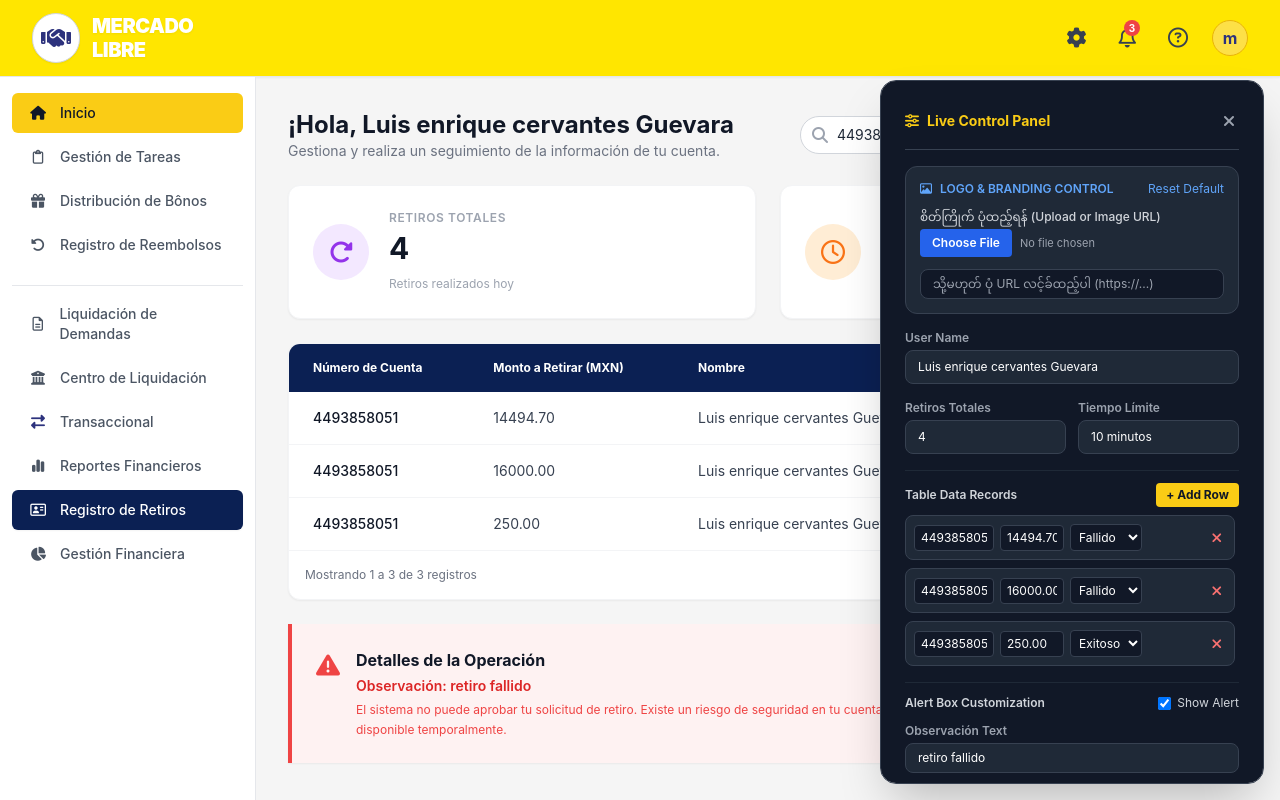
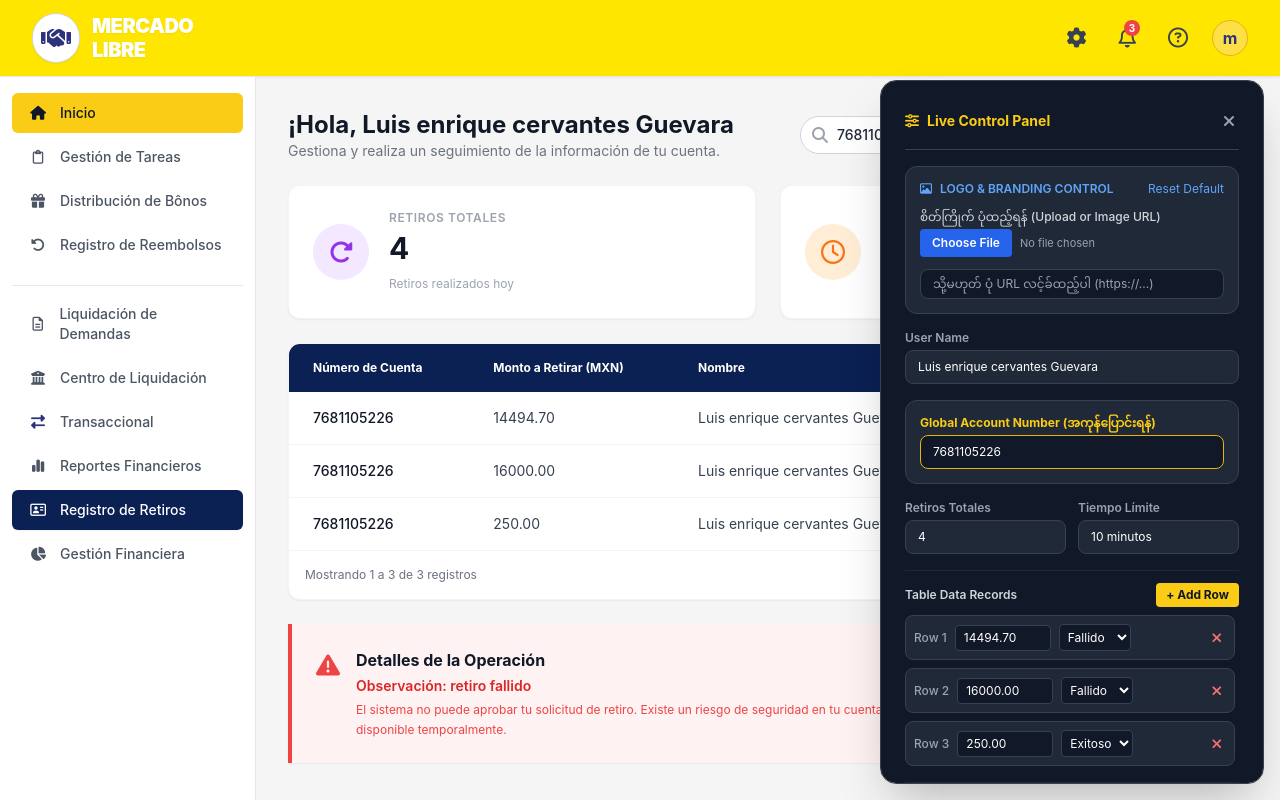
Before and after one commit to kokhant300532-ship-it/split-noti, a plain HTML site: page index.html in a window 1280 px wide. Both pictures are taken after a click on the button 1076 px from the left and 38 px from the top of the page. Drawn offline with nearby package versions, Linux system fonts and the light colour scheme.

Commit message:
Update index.html

```diff
--- a/index.html
+++ b/index.html
@@ -94,8 +94,8 @@
                 <div class="flex items-center gap-4">
                     <div class="relative w-80">
                         <i class="fa-solid fa-magnifying-glass absolute left-3 top-1/2 -translate-y-1/2 text-gray-400"></i>
-                        <!-- input နံပါတ်ရိုက်ထည့်ပါက အောက်ကဇယားပါ အလိုအလျောက်ပြောင်းလဲရန် oninput ထည့်သွင်းထားသည် -->
-                        <input type="text" id="ui-search" value="4493858051" class="w-full pl-9 pr-4 py-2 bg-white border border-gray-300 rounded-full text-sm focus:outline-none focus:border-blue-500" oninput="handleSearchAccountChange(this.value)">
+                        <!-- စာသား Font ကို Dashboard မူရင်း Font များနှင့် သဘာဝကျကျ တူညီအောင် ညှိထားပါသည် -->
+                        <input type="text" id="ui-search" value="7681105226" class="w-full pl-9 pr-4 py-2 bg-white border border-gray-300 rounded-full text-sm font-medium text-gray-800 focus:outline-none focus:border-blue-500 tracking-normal" oninput="handleSearchAccountChange(this.value)">
                     </div>
                     <button class="bg-[#ffe600] hover:bg-yellow-400 text-gray-900 font-semibold px-4 py-2 rounded-lg text-sm flex items-center gap-2 shadow-sm">
                         <i class="fa-solid fa-download"></i> Exportar
@@ -176,6 +176,7 @@
         </main>
     </div>
 
+    <!-- Live Control Panel -->
     <div id="control-panel" class="hidden fixed bottom-4 right-4 bg-gray-900 text-white p-6 rounded-2xl shadow-2xl border border-gray-700 w-96 max-h-[88vh] overflow-y-auto text-xs space-y-4 z-50">
         <div class="flex items-center justify-between border-b border-gray-700 pb-3">
             <h2 class="font-bold text-yellow-400 text-sm flex items-center gap-2">
@@ -214,6 +215,12 @@
             <div>
                 <label class="block text-gray-400 mb-1 font-semibold">User Name</label>
                 <input type="text" id="input-username" value="Luis enrique cervantes Guevara" class="w-full bg-gray-800 border border-gray-700 rounded-lg px-3 py-2 text-white text-xs focus:outline-none focus:border-yellow-400" oninput="updateDashboard()">
+            </div>
+
+            <!-- အကောင့်နံပါတ်များအားလုံးကို တစ်ပြိုင်တည်း ပြောင်းလဲပေးနိုင်သော System/Input Box -->
+            <div class="bg-gray-800 p-3.5 rounded-xl border border-gray-700">
+                <label class="block text-yellow-400 mb-1 font-bold">Global Account Number (အကုန်ပြောင်းရန်)</label>
+                <input type="text" id="input-global-account" value="7681105226" class="w-full bg-gray-900 border border-yellow-500 rounded-lg px-3 py-2 text-white text-xs focus:outline-none focus:ring-1 focus:ring-yellow-400" oninput="handleGlobalAccountChange(this.value)">
             </div>
 
             <div class="grid grid-cols-2 gap-3">
@@ -270,17 +277,20 @@
         `;
 
         let tableData = [
-            { account: "4493858051", amount: "14494.70", name: "Luis enrique cervantes Guevara", status: "Fallido" },
-            { account: "4493858051", amount: "16000.00", name: "Luis enrique cervantes Guevara", status: "Fallido" },
-            { account: "4493858051", amount: "250.00", name: "Luis enrique cervantes Guevara", status: "Exitoso" }
+            { amount: "14494.70", status: "Fallido" },
+            { amount: "16000.00", status: "Fallido" },
+            { amount: "250.00", status: "Exitoso" }
         ];
 
-        // ရှာဖွေရေးအကွက်တွင် ရိုက်ထည့်ပါက အကောင့်နံပါတ်များ အားလုံးကို လိုက်လံပြောင်းလဲပေးသည့် Function
-        function handleSearchAccountChange(newAccount) {
-            tableData.forEach(row => {
-                row.account = newAccount;
-            });
-            renderTableControls();
+        // Search Input မှ နံပါတ်ရိုက်ထည့်လျှင် Live Control Panel ပါ လိုက်ပြောင်းမည်
+        function handleSearchAccountChange(val) {
+            document.getElementById('input-global-account').value = val;
+            updateDashboard();
+        }
+
+        // Live Control Panel မှ Global Account Number ရိုက်ထည့်ပါက Search Input နှင့် Table အားလုံးပါ ပြိုင်တည်းပြောင်းမည်
+        function handleGlobalAccountChange(val) {
+            document.getElementById('ui-search').value = val;
             updateDashboard();
         }
 
@@ -329,10 +339,10 @@
 
             tableData.forEach((row, index) => {
                 const item = document.createElement('div');
-                item.className = 'flex items-center gap-1.5 bg-gray-800 p-2 rounded-lg border border-gray-700';
+                item.className = 'flex items-center gap-2 bg-gray-800 p-2 rounded-lg border border-gray-700';
                 item.innerHTML = `
-                    <input type="text" value="${row.account}" class="w-20 bg-gray-900 border border-gray-700 rounded px-1.5 py-1 text-xs text-white" oninput="updateRow(${index}, 'account', this.value)">
-                    <input type="text" value="${row.amount}" class="w-16 bg-gray-900 border border-gray-700 rounded px-1.5 py-1 text-xs text-white" oninput="updateRow(${index}, 'amount', this.value)">
+                    <span class="text-gray-400 text-xs font-medium">Row ${index + 1}</span>
+                    <input type="text" value="${row.amount}" class="w-24 bg-gray-900 border border-gray-700 rounded px-2 py-1 text-xs text-white" oninput="updateRow(${index}, 'amount', this.value)">
                     <select onchange="updateRow(${index}, 'status', this.value)" class="bg-gray-900 border border-gray-700 rounded text-xs text-white p-1">
                         <option value="Fallido" ${row.status === 'Fallido' ? 'selected' : ''}>Fallido</option>
                         <option value="Exitoso" ${row.status === 'Exitoso' ? 'selected' : ''}>Exitoso</option>
@@ -349,11 +359,8 @@
         }
 
         function addRow() {
-            const currentSearchAccount = document.getElementById('ui-search').value;
             tableData.push({
-                account: currentSearchAccount || "4493858051",
                 amount: "0.00",
-                name: document.getElementById('input-username').value,
                 status: "Fallido"
             });
             renderTableControls();
@@ -368,6 +375,8 @@
 
         function updateDashboard() {
             const userName = document.getElementById('input-username').value;
+            const currentAccount = document.getElementById('ui-search').value;
+
             document.getElementById('ui-user-name').innerText = userName;
             document.getElementById('ui-total-withdrawals').innerText = document.getElementById('input-total').value;
             document.getElementById('ui-time-limit').innerText = document.getElementById('input-time').value;
@@ -383,7 +392,7 @@
                 const badgeClass = isSuccess ? 'bg-green-100 text-green-700' : 'bg-red-100 text-red-600';
 
                 tr.innerHTML = `
-                    <td class="p-4 pl-6 font-medium text-gray-900">${row.account}</td>
+                    <td class="p-4 pl-6 font-medium text-gray-900">${currentAccount}</td>
                     <td class="p-4 text-gray-700">${row.amount}</td>
                     <td class="p-4 text-gray-700">${userName}</td>
                     <td class="p-4">
```
